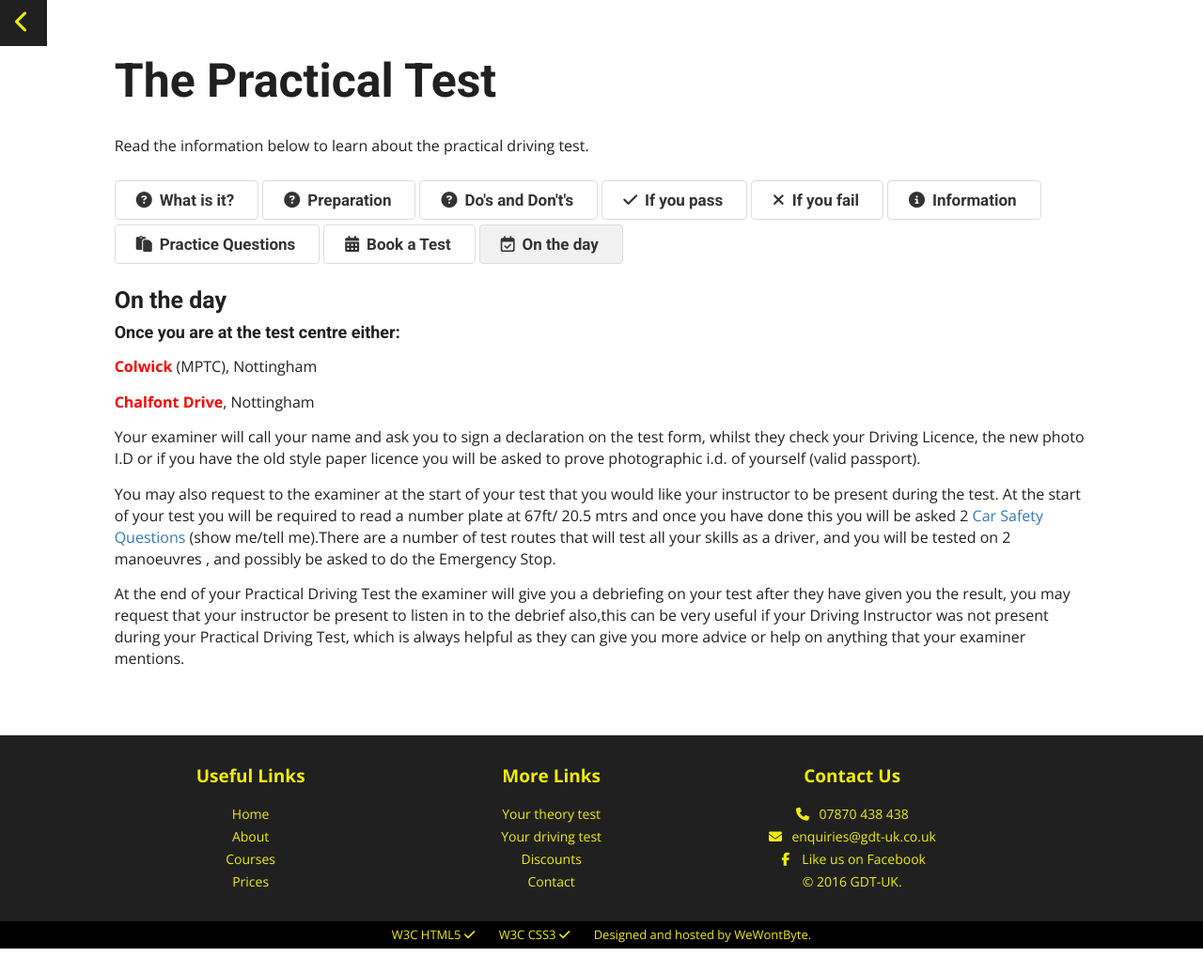
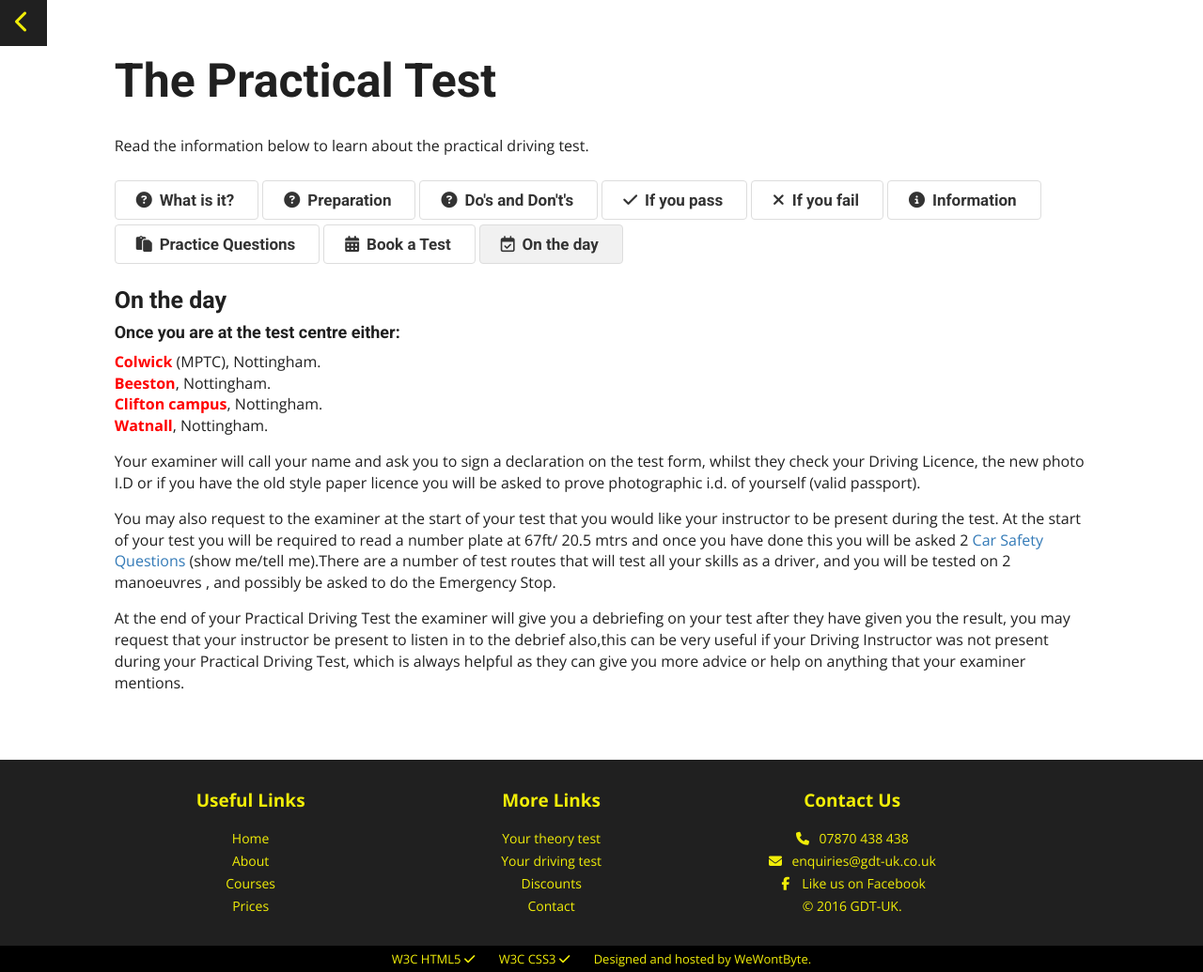
Before and after one commit to NeilClayton/GDT-UK, a PHP site: page /drivingpracticaltest.php in a window 1280 px wide, after a click on "On the day". Shown: the part 451-1486 px from the top of the page at 94% size. Before the commit the page ends 1461 px from the top, so only its background shows below. Run offline with PHP 8.4, Linux system fonts and the light colour scheme; some libraries are stand-ins or nearby versions; some web fonts are replaced.

Commit message:
Added driving centers
-

```diff
--- a/drivingpracticaltest.php
+++ b/drivingpracticaltest.php
@@ -145,8 +145,12 @@
 							<div id="ontheday" class="collapse">
 								<h6>On the day</h6>
 								<h4>Once you are at the test centre either:</h4>
-								<p><strong>Colwick</strong> (MPTC), Nottingham</p>
-								<p><strong>Chalfont Drive</strong>, Nottingham</p>
+								<ul>
+									<li><strong>Colwick</strong> (MPTC), Nottingham.</li>
+									<li><strong>Beeston</strong>, Nottingham.</li>
+									<li><strong>Clifton campus</strong>, Nottingham.</li>
+									<li><strong>Watnall</strong>, Nottingham.</li>
+								</ul>
 								<p>Your examiner will call your name and ask you to sign a declaration on the test form, whilst they check your Driving Licence, the new photo I.D or if you have the old style paper licence you will be asked to prove photographic i.d. of yourself (valid passport).</p>
 								<p>You may also request to the examiner at the start of your test that you would like your instructor to be present during the test. At the start of your test you will be required to read a number plate at 67ft/ 20.5 mtrs and once you have done this you will be asked 2 <a href="#" target="_blank">Car Safety Questions</a> (show me/tell me).There are a number of test routes that will test all your skills as a driver, and you will be tested on 2 manoeuvres , and possibly be asked to do the Emergency Stop.</p>
 								<p>At the end of your Practical Driving Test the examiner will give you a debriefing on your test after they have given you the result, you may request that your instructor be present to listen in to the debrief also,this can be very useful if your Driving Instructor was not present during your Practical Driving Test, which is always helpful as they can give you more advice or help on anything that your examiner mentions.</p>
```
